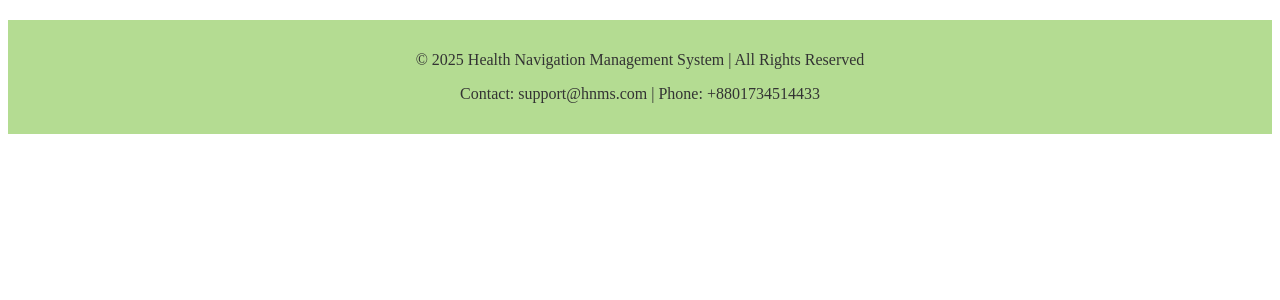
After one commit to Sulfur404/Health-Navigation-and-Management-System, a PHP site: page /view/dashboardFooter.php in a window 1280 px wide. The commit adds this page. Shown: the top 300 px of the page. Run offline with PHP 8.4, Linux system fonts and the light colour scheme.

Commit message:
add dashborad footer and impelement

```diff
--- a/view/adminDashboard.php
+++ b/view/adminDashboard.php
@@ -60,6 +60,7 @@ $adminUsername = $_SESSION['user']['username'];
     </div>
 </div>
 
+  <?php include "../view/dashboardFooter.php";?>
 
     <script src="../assets/js/adminDashboard.js"></script>
 </body>
--- /dev/null
+++ b/view/dashboardFooter.php
@@ -0,0 +1,19 @@
+<!DOCTYPE html>
+<html lang="en">
+<head>
+    <meta charset="UTF-8">
+    <meta name="viewport" content="width=device-width, initial-scale=1.0">
+    <link rel="stylesheet" href="../assets/css/global.css">
+    <title>footer</title>
+</head>
+<body>
+    </div>
+        <footer>
+          <p>© 2025 Health Navigation Management System | All Rights Reserved</p>
+          <p>Contact: support@hnms.com | Phone: +8801734514433</p>
+        </footer>
+
+  </section>
+
+</body>
+</html>
```
